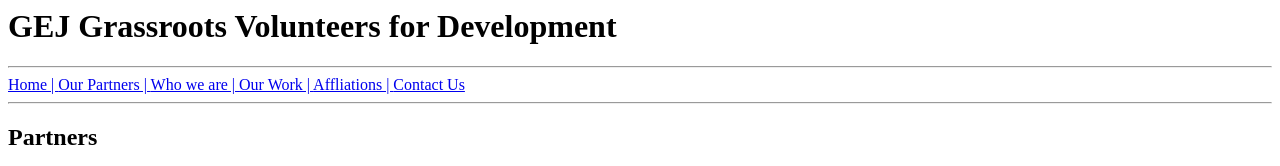
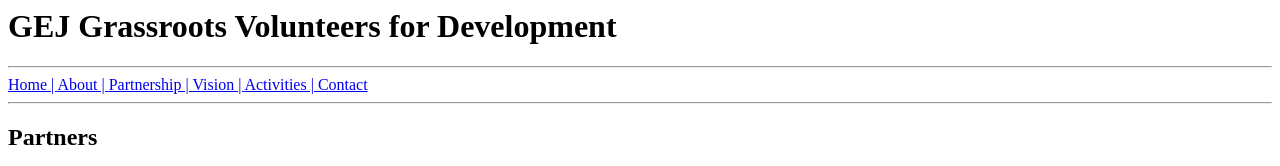
Before and after one commit to AyokunleO/gev-gvd.github.io, a plain HTML site: page partners.html in a window 1280 px wide. Shown: the top 166 px of the page. Drawn offline with Linux system fonts and the light colour scheme.

Commit message:
Edited partners

```diff
--- a/partners.html
+++ b/partners.html
@@ -11,11 +11,11 @@
 <h1>GEJ Grassroots Volunteers for Development</h1>
 <hr>
 <a href="index.html">Home  | </a>
-<a href="partners.html">Our Partners  | </a>
-<a href="Know.html">Who we are  | </a>
-<a href="work.html">Our Work  | </a>
-<a href="affliations.html">Affliations  | </a>
-<a href="Contact.html">Contact Us</a>
+<a href="about.html">About  | </a>
+<a href="partners.html">Partnership  | </a>
+<a href="Know.html">Vision  | </a>
+<a href="work.html">Activities  | </a>
+<a href="Contact.html">Contact</a>
 <hr>
   <h2>Partners</h2>
   <hr>
```
